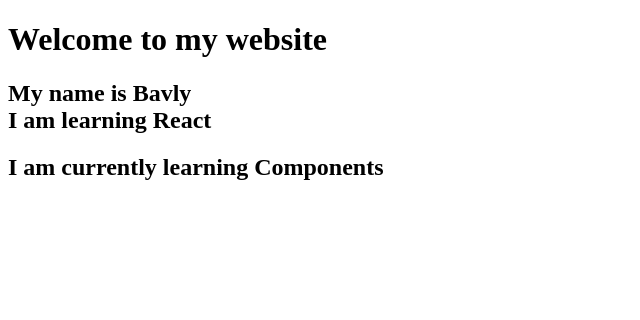
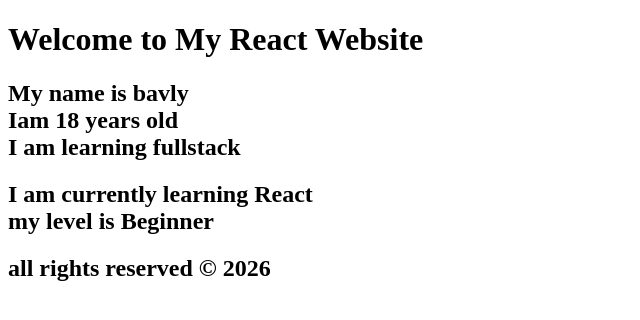
Before and after one commit to bavlywagih/react-learning-tasks, a Next.js app: page / in a window 1280 px wide. Shown: the top 320 px of the page, without its empty margins (0-640 px from the left). Built offline with nearby package versions, Linux system fonts and the light colour scheme.

Commit message:
Task 4 - Components and Props

```diff
--- a/app/page.tsx
+++ b/app/page.tsx
@@ -2,6 +2,7 @@ import Image from "next/image";
 import Header from "@/components/Header"
 import Profile from "@/components/Profile"
 import Content from "@/components/Content";
+import Footer from "@/components/footer";
 
 
 
@@ -9,10 +10,10 @@ import Content from "@/components/Content";
 function Home() {
   return (
     <>
-    <Header />
-    <Profile />
-    <Content />
-
+    <Header title="My React Website" />
+    <Profile name="bavly" age={18} job="fullstack" />
+    <Content course="React" level="Beginner" />
+    <Footer year={2026} />
     </>
 
   );
--- a/components/Content.tsx
+++ b/components/Content.tsx
@@ -1,7 +1,15 @@
-function Content() {
+type ContentParams = {
+    course : string ;
+    level  : string ;
+}
+
+
+function Content(props:ContentParams) {
     return (
         <h2>
-            I am currently learning Components
+            I am currently learning {props.course} <br />
+            my level is {props.level}
+
         </h2>
     )
 }
--- a/components/Header.tsx
+++ b/components/Header.tsx
@@ -1,9 +1,11 @@
 
+type HeaderParams = {
+    title : string;
+}
 
-
-function Header () {
+function Header (props:HeaderParams) {
     return (
-    <h1>Welcome to my website</h1>
+    <h1>Welcome to {props.title}</h1>
     )
 }
 
--- a/components/Profile.tsx
+++ b/components/Profile.tsx
@@ -1,9 +1,18 @@
-function Profile () {
+type ProfileParams = {
+    name : string ;
+    age  : number ;
+    job  : string ;
+}
+
+function Profile (props:ProfileParams) {
     return (
+        <>
         <h2>
-            My name is Bavly <br />
-            I am learning React
+            My name is {props.name}  <br />
+            Iam {props.age}  years old  <br />
+            I am learning {props.job}
         </h2>
+        </>
     )
 }
 
--- a/components/footer.tsx
+++ b/components/footer.tsx
@@ -1,9 +1,13 @@
-function footer(){
+type FooterParams = {
+    year : number ;
+}
+
+function Footer(props : FooterParams){
     return (
         <h2>
-            This is my Footer
+            all rights reserved © {props.year}
         </h2>
     )
 }
 
-export default footer;
+export default Footer;
```
Also changed, not shown: 1 other file (tests, documents, lock files or other folders).
